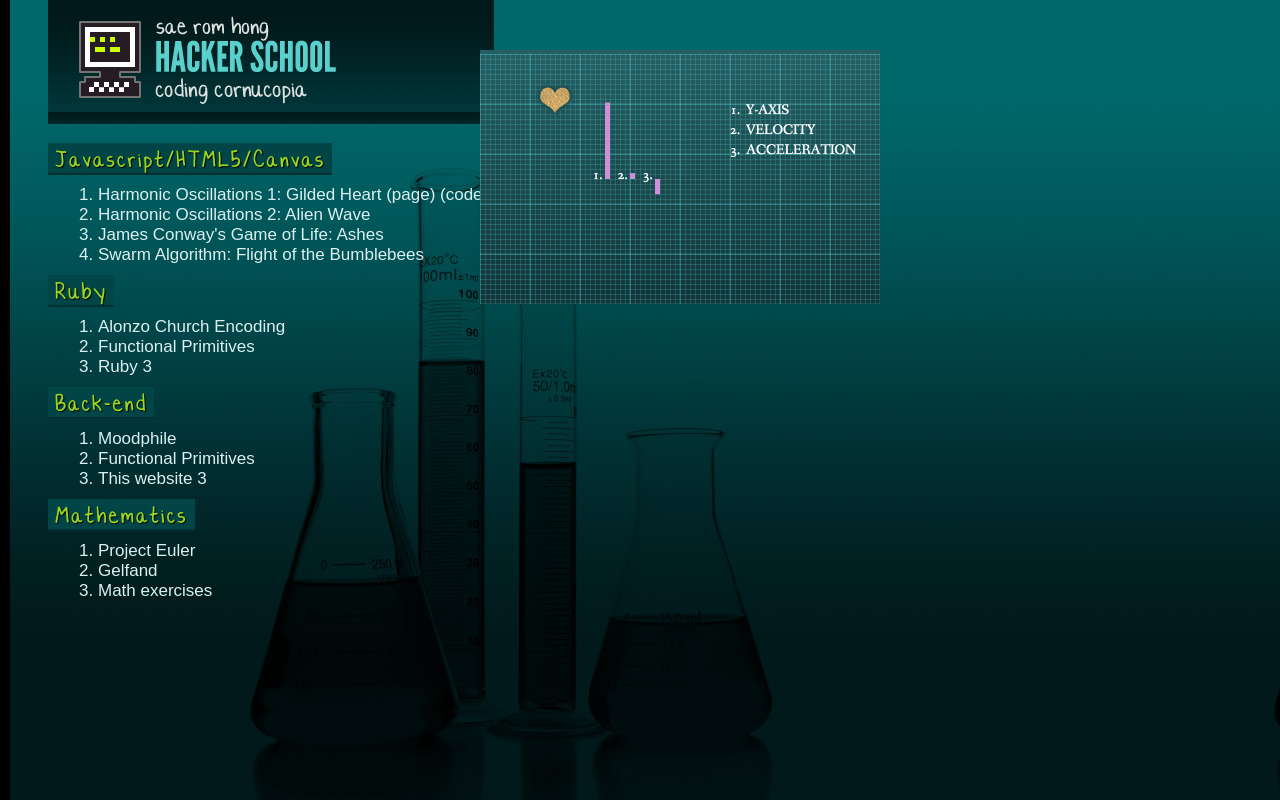
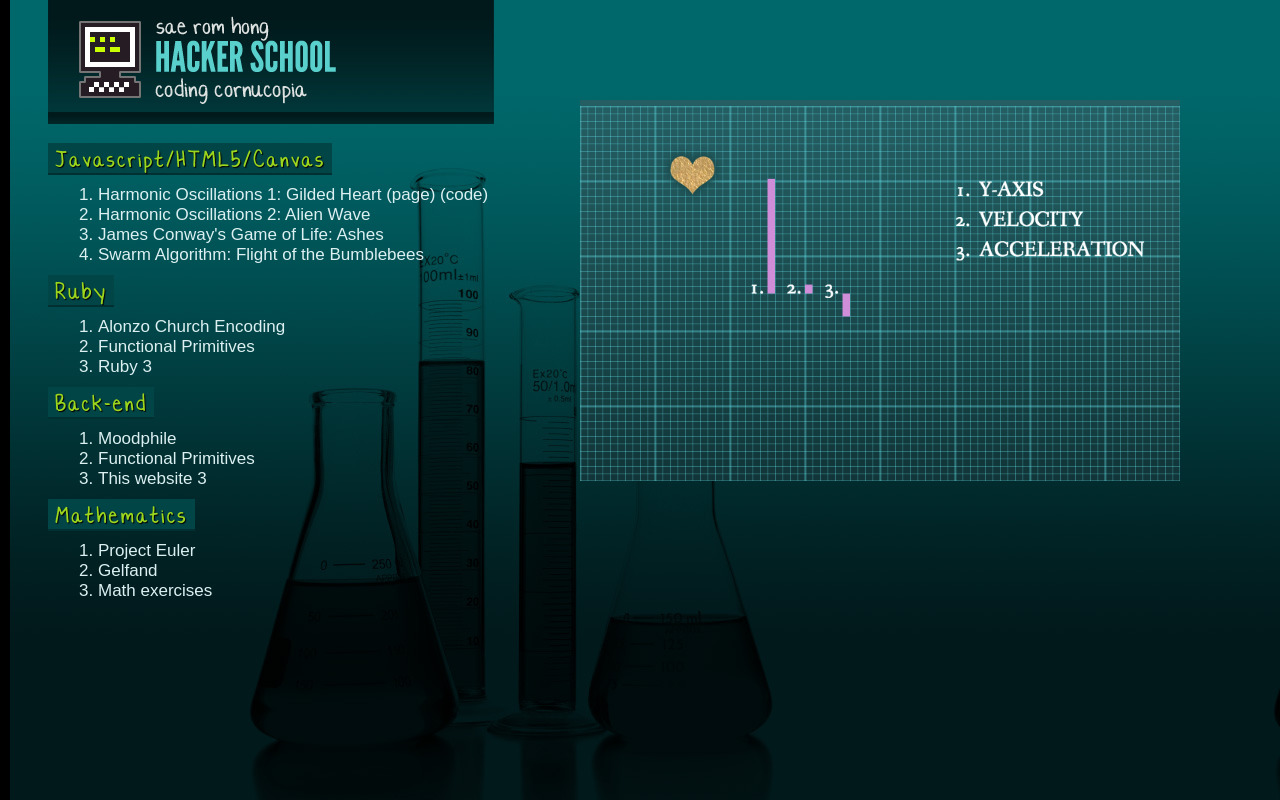
Before and after one commit to syntacticsugar/Hacker_School_Coding_Portfolio, a plain HTML site: page refactored_index.html in a window 1280 px wide. Drawn offline with Linux system fonts and the light colour scheme; files whose address does not match are found by name; a web font is replaced by a local one.

Commit message:
edits CSS and prepares for hacker school presentation

```diff
--- a/codeislove.json
+++ b/codeislove.json
@@ -14,7 +14,7 @@
       , "links": {
           "source": "http://github.com/1.js"
         , "page": "http://io.io/1.html"
-        , "pic": "img/espresso.jpg"
+        , "pic": "img/ss_alien_wave.jpg"
         }
       }
     , { "title": "James Conway's Game of Life: Ashes"
--- a/css/styles.css
+++ b/css/styles.css
@@ -117,8 +117,8 @@ h1:hover{
 
 
 .screenshot {
-  width: 400px;
+  width: 600px;
   position: absolute;
-  top: 50px;
-  right: 400px;
+  top: 100px;
+  right: 100px;
 }
```
Also changed, not shown: img/ss_alien_wave.jpg (added).
